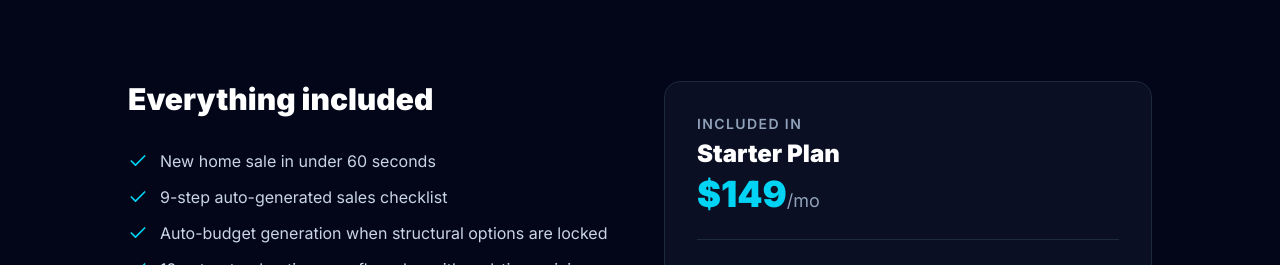
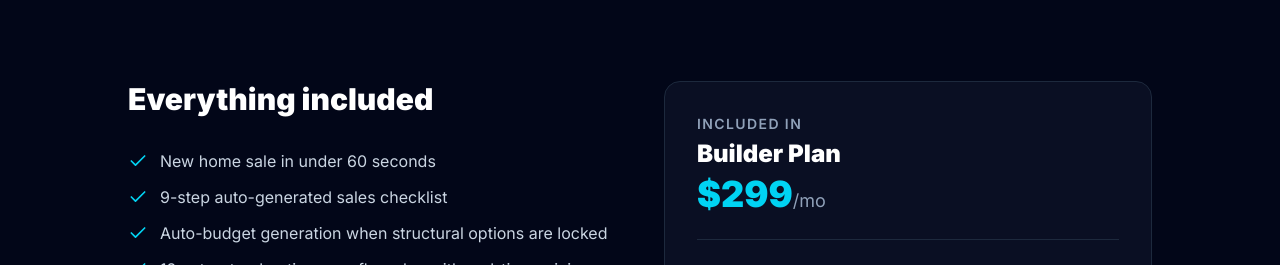
Before and after one commit to Scootermcgavin121/cornerstone-marketing-v2, a Next.js app: page /sales in a window 1280 px wide. Shown: the part 1700-1965 px from the top of the page. Built offline with nearby package versions, Linux system fonts and the light colour scheme.

Commit message:
fix: Sales page pricing corrected to Builder Plan  (not Starter)

```diff
--- a/src/app/sales/page.tsx
+++ b/src/app/sales/page.tsx
@@ -128,8 +128,8 @@ export default function SalesPage() {
           <div className="bg-slate-900/60 border border-slate-800 rounded-2xl p-8 space-y-6">
             <div>
               <div className="text-slate-400 text-sm font-semibold uppercase tracking-widest mb-1">Included in</div>
-              <div className="text-2xl font-black text-white">Starter Plan</div>
-              <div className="text-4xl font-black text-cyan-400 mt-1">$149<span className="text-lg text-slate-400 font-normal">/mo</span></div>
+              <div className="text-2xl font-black text-white">Builder Plan</div>
+              <div className="text-4xl font-black text-cyan-400 mt-1">$299<span className="text-lg text-slate-400 font-normal">/mo</span></div>
             </div>
             <div className="border-t border-slate-800 pt-6 space-y-3 text-sm text-slate-400">
               <div className="flex justify-between">
```
